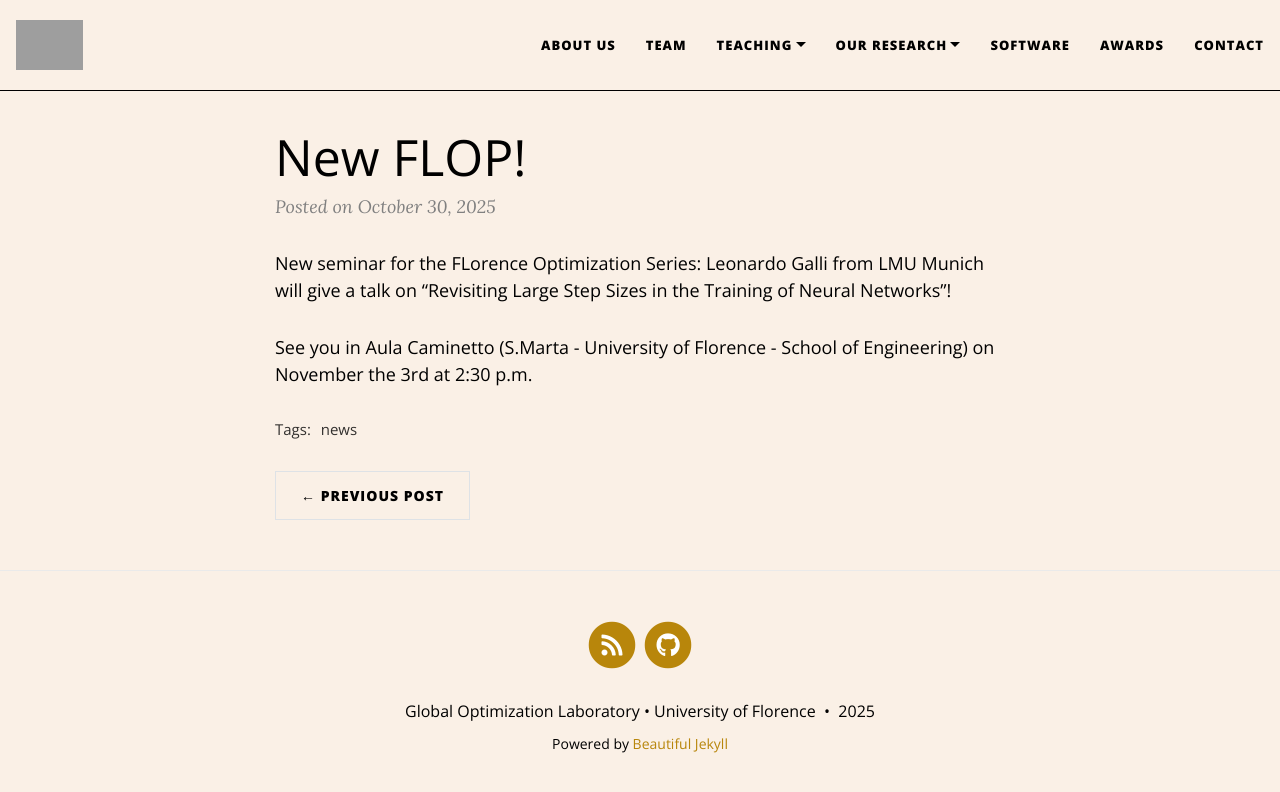
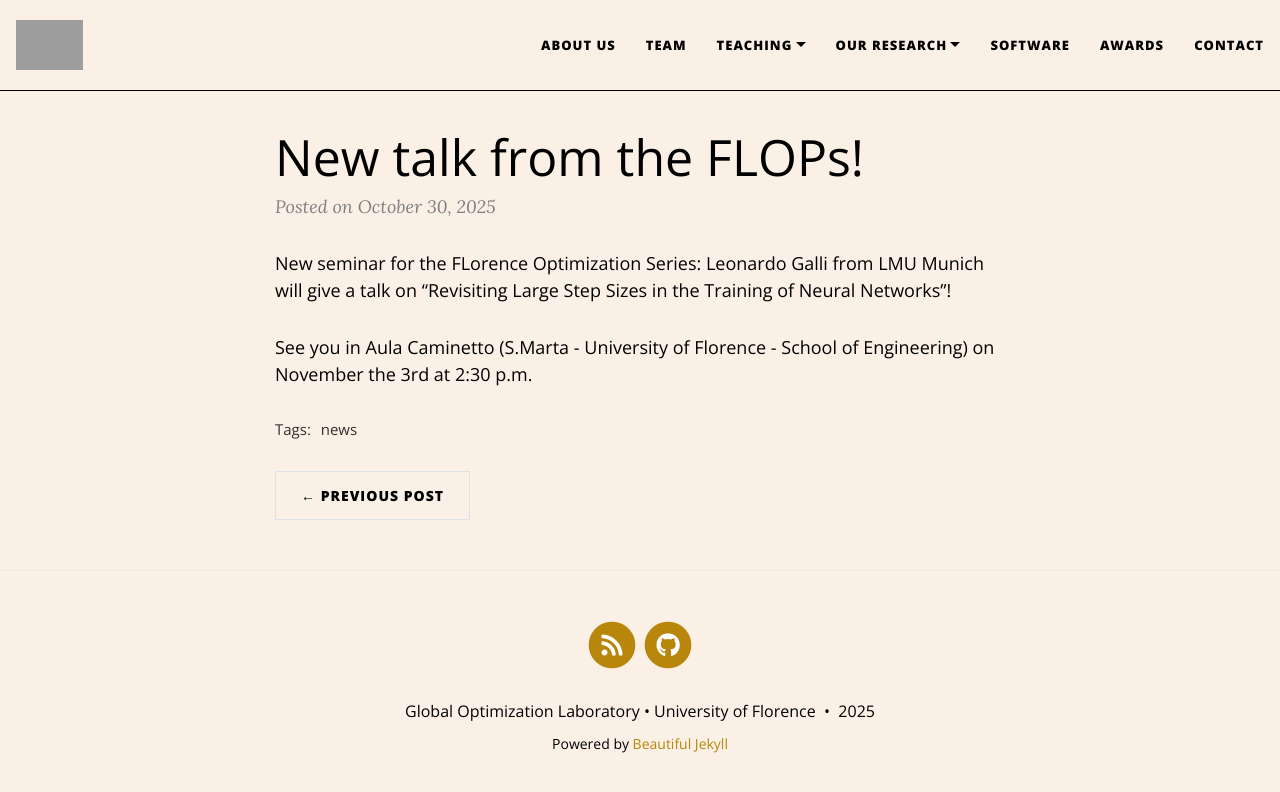
Before and after one commit to GOL-UniFI/GOL-UniFI.github.io, a Jekyll site: the page built from _posts/2025-10-30-GOLsite.md, in a window 1280 px wide. Shown: the top 792 px of the page. Built offline with Jekyll 4.4.1, drawn with Linux system fonts in a browser that asks for light colours; nearby versions of some CDN libraries; grey boxes are pictures that could not be loaded.

Commit message:
Update 2025-10-30-GOLsite.md

```diff
--- a/_posts/2025-10-30-GOLsite.md
+++ b/_posts/2025-10-30-GOLsite.md
@@ -1,6 +1,6 @@
 ---
 layout: post
-title: New FLOP!
+title: New talk from the FLOPs!
 tags: [news]
 comments: false
 ---
```
